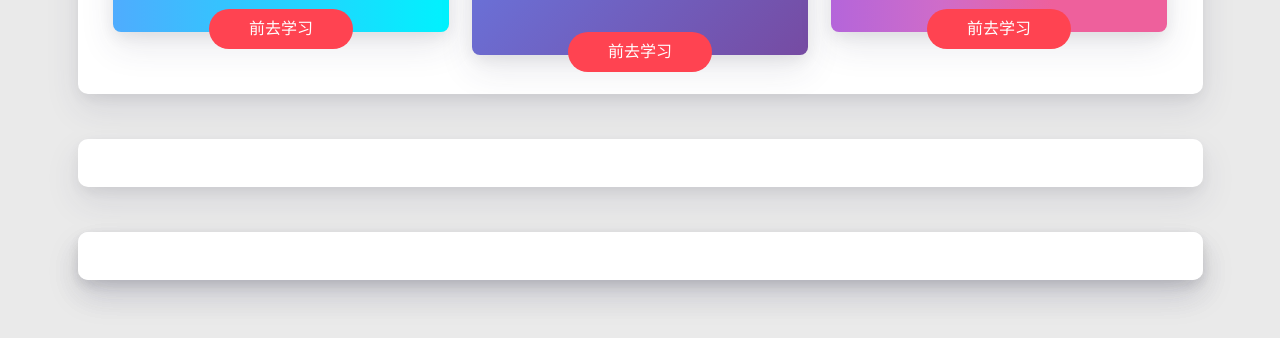
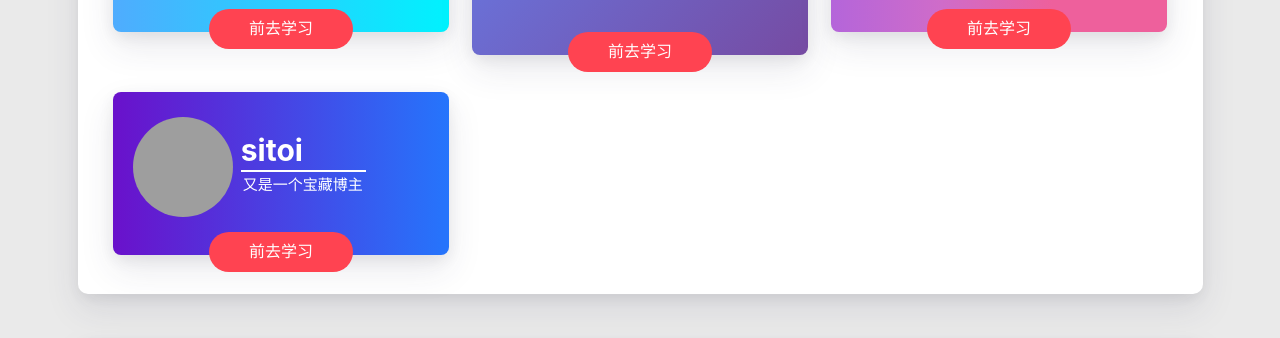
Before and after one commit to shushugui/shushugui.github.io, a plain HTML site: page friends/index.html in a window 1280 px wide. Shown: the part 696-1034 px from the top of the page. Drawn offline with nearby package versions, Linux system fonts and the light colour scheme; some packages are replaced by stand-ins of ours; grey boxes are pictures that could not be loaded; a script that the page names is missing.

Commit message:
Site updated: 2022-03-27 17:38:57

```diff
--- a/friends/index.html
+++ b/friends/index.html
@@ -619,6 +619,27 @@
                             </div>
                         </div>
 
+
+                        <div class="col s12 m6 l4 friend-div" data-aos="zoom-in-up">
+                            <div class="card frind-card4">
+                                <div class="frind-ship">
+                                    <div class="title">
+                                        <img src="http://image.luokangyuan.com/avatar.jpg" alt="img">
+                                        <div>
+                                            <h1 class="friend-name">sitoi</h1>
+                                            <p style="position: relative;top: -35px;">又是一个宝藏博主</p>
+                                        </div>
+                                    </div>
+                                    <div class="friend-button">
+                                        <a href="https://sitoi.cn/" target="_blank"
+                                            class="button button-glow button-rounded button-caution">
+                                            前去学习
+                                        </a>
+                                    </div>
+                                </div>
+                            </div>
+                        </div>
+
                     </div>
 
                 </article>
```
